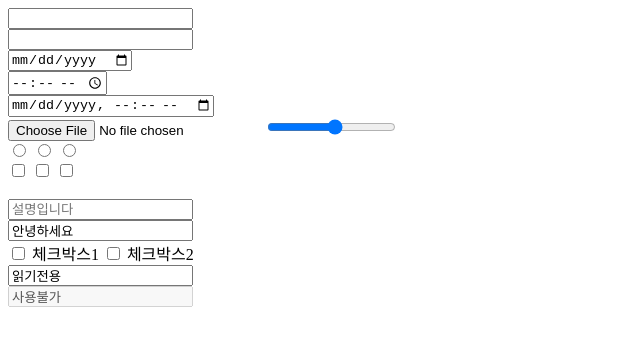
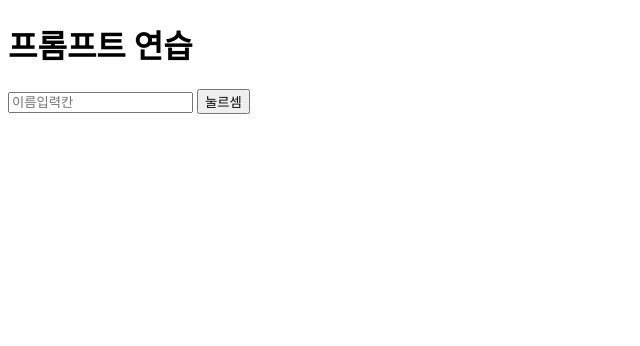
Before and after one commit to kia0919/html_basic-2024.03.06-, a plain HTML site: page pratice/예시.html in a window 1280 px wide. Shown: the whole page, without its empty margins (0-640 px from the left). Drawn offline with Linux system fonts and the light colour scheme.

Commit message:
2024.03.14

```diff
--- a/css/kakao/resource/style/common.css
+++ b/css/kakao/resource/style/common.css
@@ -71,6 +71,7 @@
     width: 56px;
     height: 56px;
     border-radius: 12px;
+    background-size: 100%;
 }
 
 .icon-button:hover {
@@ -103,7 +104,7 @@
 
     .kakaotalk {
         background-image: url(https://t1.kakaocdn.net/kakaocorp/kakaocorp/admin/kakaoService/c9424536018c00001.png);
-        background-size: 100%;
+
     }
 
     .daum {
--- a/pratice/예시.html
+++ b/pratice/예시.html
@@ -4,43 +4,17 @@
     <meta charset="UTF-8">
     <meta name="viewport" content="width=device-width, initial-scale=1.0">
     <title>Document</title>
-    <style>
-
-    </style>
 </head>
 <body>
-    <input type="text"/>
-    <br/>
-    <input type="password"/>
-    <br/>
-    <input type="date"/>
-    <br/>
-    <input type="time"/>
-    <br/>
-    <input type="datetime-local"/>
-    <br/>
-    <input type="file"/>
-    <input type="range" min="-5" max="10" step="2"/>
-    <br/>
-    <input type="radio" name="a">
-    <input type="radio" name="b">
-    <input type="radio" name="b">
-    <br/>
-    <input type="checkbox" name="c"/>
-    <input type="checkbox" name="d"/>
-    <input type="checkbox" name="d"/>
-    <br/>
-    <input type="hidden"/>
-    <br/>
-    <input type="text" placeholder="설명입니다"/>
-    <br/>
-    <input type="text" value="안녕하세요"/>
-    <br/>
-    <input type="checkbox" value="체크박스1"/> 체크박스1
-    <input type="checkbox" value="체크박스2"/> 체크박스2
-    <br/>
-    <input type="text" value="읽기전용" readonly/>
-    <br/>
-    <input type="text" value="사용불가" disabled/>
+    <h1>프롬프트 연습</h1>
+    <input id="te" placeholder="이름입력칸">
+    <button onclick="sub()">눌르셈</button>
+    <p id="se"></p>
+    <script>
+        function sub() {
+            let x= document.getElementById("te").value;
+            document.getElementById("se").innerHTML = "welcome " + x;
+        }
+    </script>
 </body>
 </html>
```
Also changed, not shown: css/15.CSS3_Responsive_Web/css3_responsive_example.html (+19 -22 lines), html/9_form2_elements.html (+2 -2 lines).
